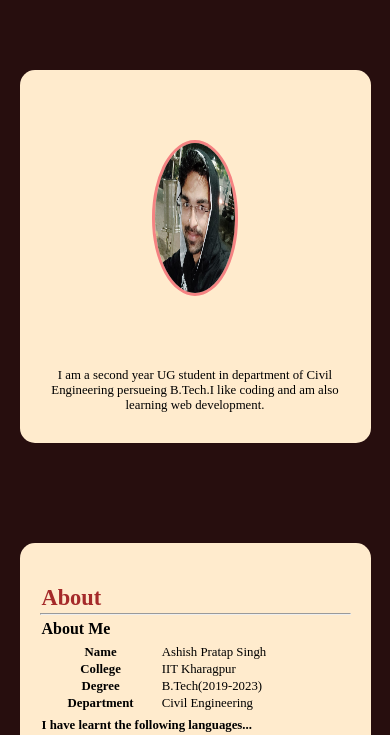
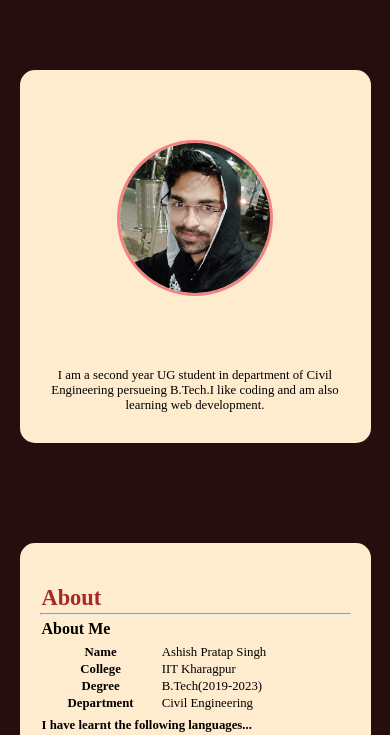
Before and after one commit to ashish2829001/hello, a plain HTML site: page index.html in a window 390 px wide. Shown: the part 87-822 px from the top of the page. Drawn offline with nearby package versions, Linux system fonts and the light colour scheme.

Commit message:
Update index.html

```diff
--- a/index.html
+++ b/index.html
@@ -343,7 +343,7 @@
                 font-size: 0.8rem;
             }
             .box .dp{
-                width: 150px;
+                width: 150px !important;
                 height: 150px;
             }
             #in_box2{
```
